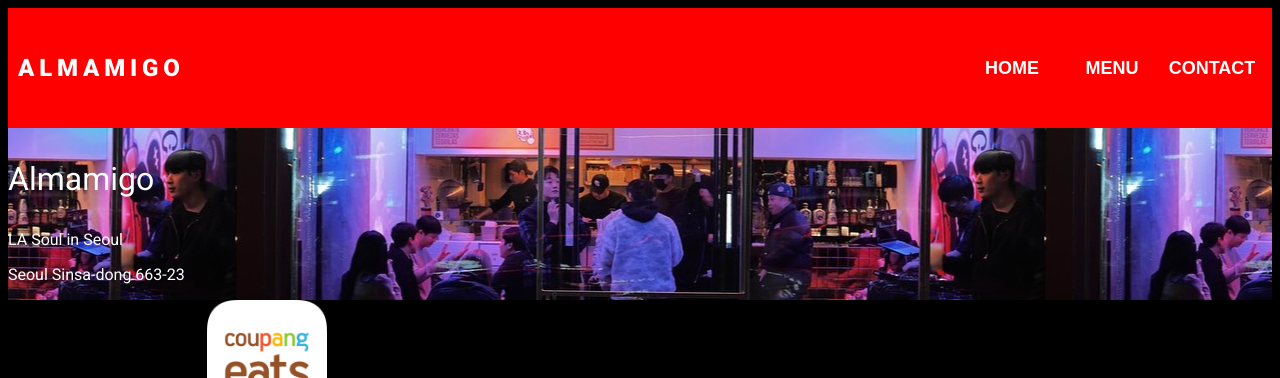
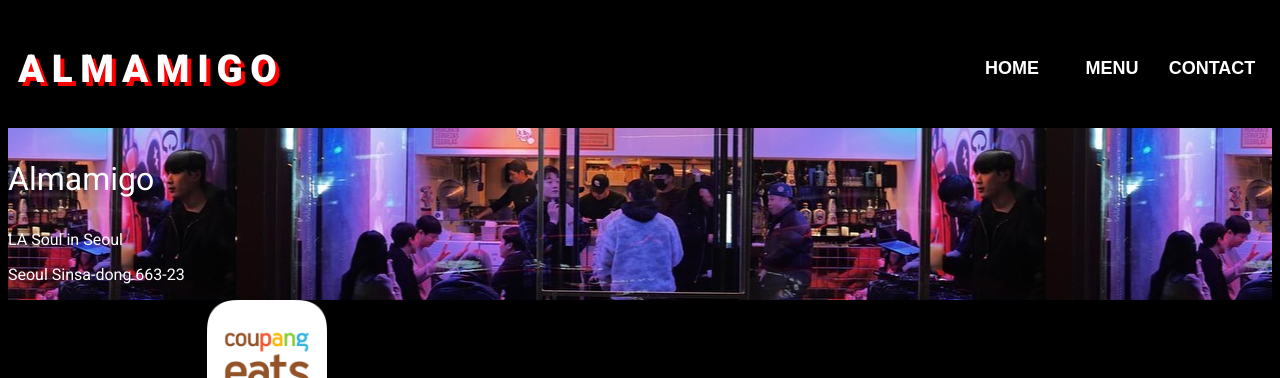
Before and after one commit to drrckchng/restaurant-page, a website built with webpack: page src/assets/index.html in a window 1280 px wide. Shown: the top 378 px of the page. Built offline with nearby package versions, Linux system fonts and the light colour scheme.

Commit message:
Change top bar to black background

```diff
--- a/src/style.css
+++ b/src/style.css
@@ -13,16 +13,16 @@ body {
   display: flex;
   justify-content: space-between;
   align-items: center;
-  background-color: red;
   padding: 0px 10px 0px 10px;
   height: 15vh;
 }
 
 #top-bar p {
-  font-size: x-large;
+  font-size: 2.4em;
   font-weight: 900;
   text-transform: uppercase;
   letter-spacing: 0.2em;
+  text-shadow: 4px 4px red;
 }
 
 #top-bar div {
```
